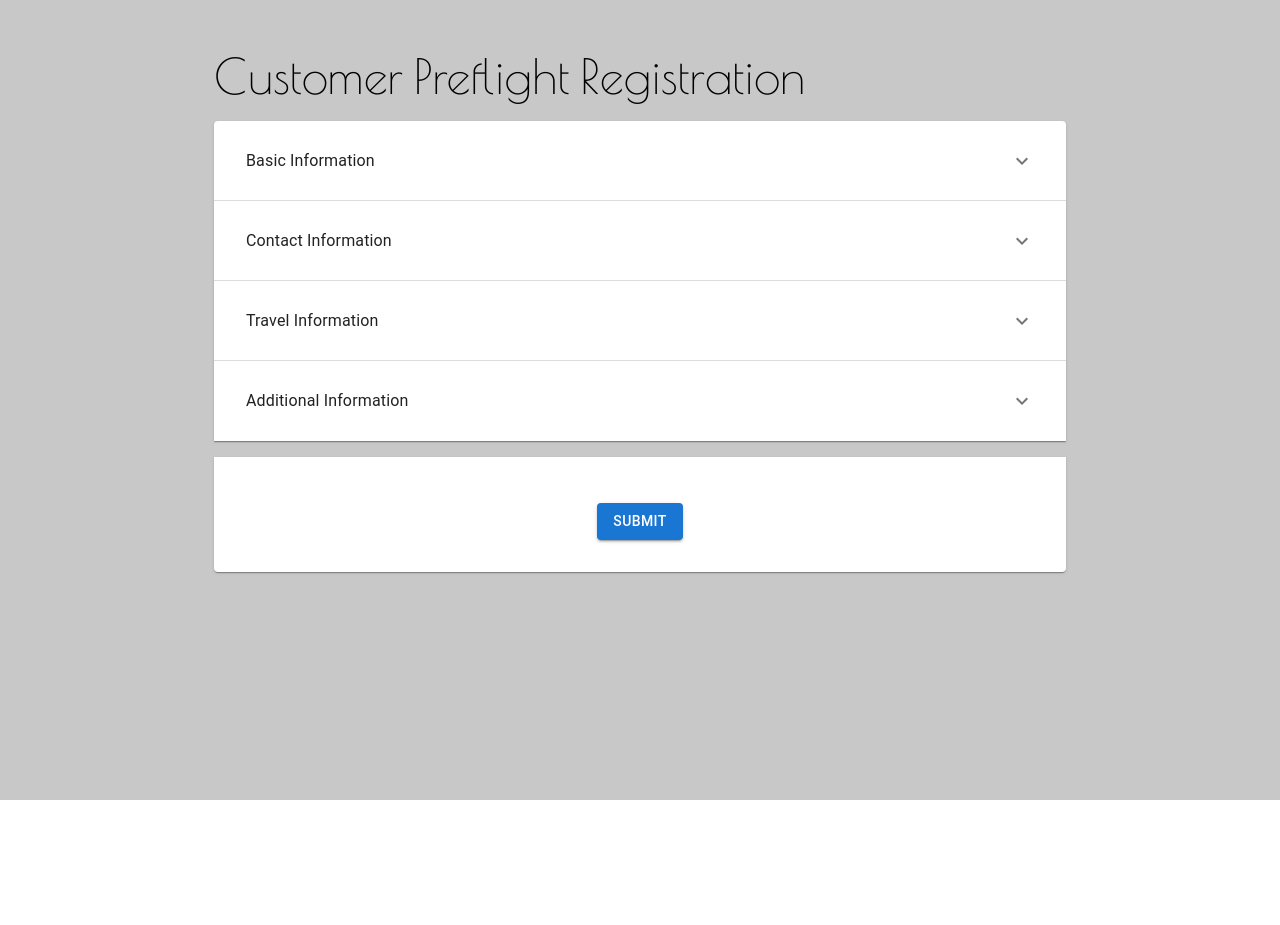
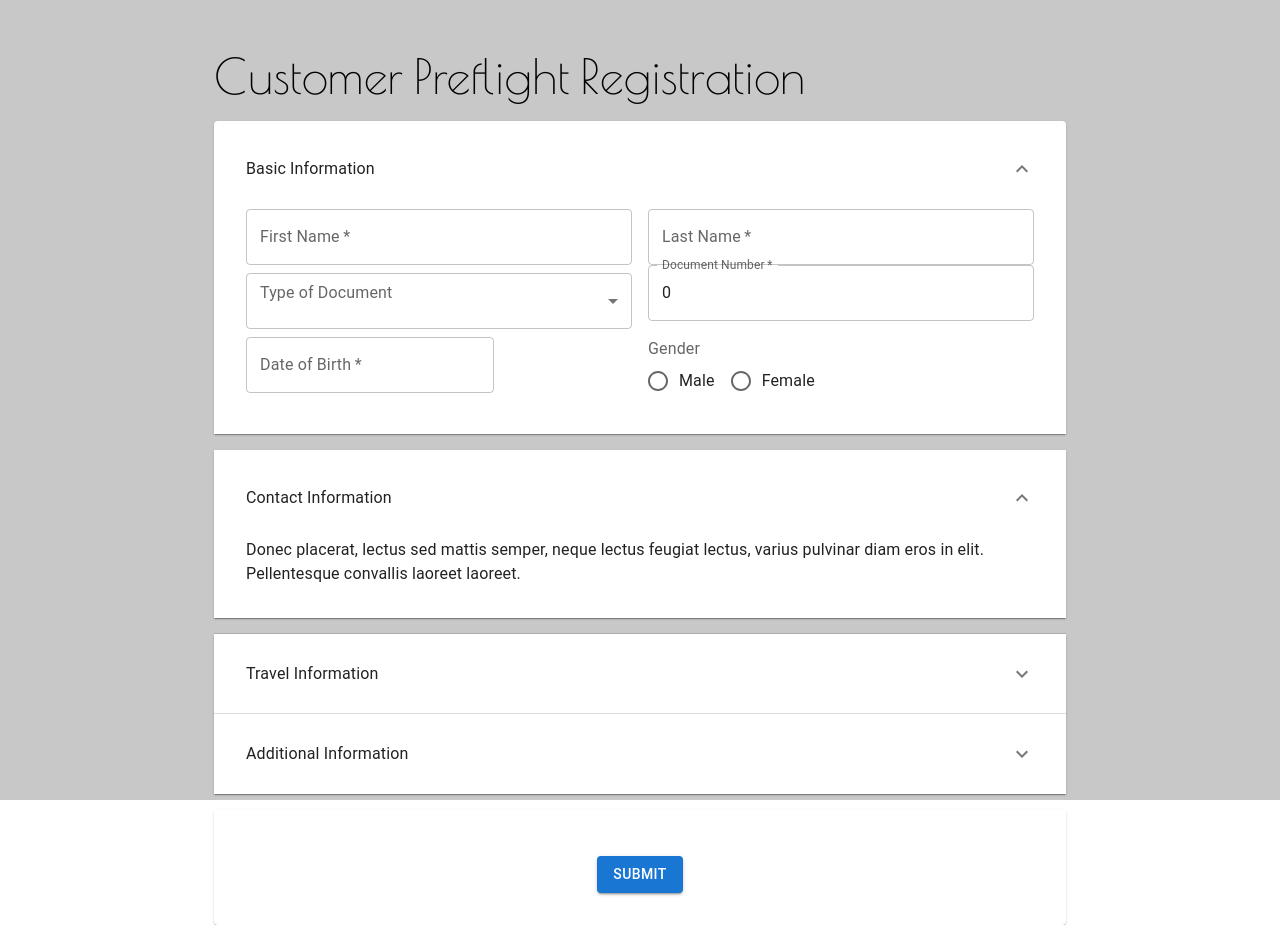
Before and after one commit to DanielRed007/th7-trip-registration, a Next.js app in the folder client/: page /register in a window 1280 px wide. Before the commit the page ends 800 px from the top, so only its background shows below. Built offline with nearby package versions, Linux system fonts and the light colour scheme.

Commit message:
another input radion component and start for input validation

```diff
--- a/client/pages/components/shared/DateInput.tsx
+++ b/client/pages/components/shared/DateInput.tsx
@@ -1,10 +1,11 @@
 
 
-import React from "react";
-import DateFnsUtils from "@date-io/date-fns";
-import DatePicker from '@mui/lab/DatePicker';
-import { Controller, useFormContext } from "react-hook-form";
-import LocalizationProvider from '@mui/lab/LocalizationProvider';
+import React, { useState } from "react";
+import TextField from '@mui/material/TextField';
+import { AdapterDateFns } from '@mui/x-date-pickers/AdapterDateFns';
+import { LocalizationProvider } from '@mui/x-date-pickers/LocalizationProvider';
+import { DatePicker } from '@mui/x-date-pickers/DatePicker';
+import { Controller } from "react-hook-form";
 const DATE_FORMAT = "dd-MMM-yy";
 
 export interface FormInputProps {
@@ -13,31 +14,27 @@ export interface FormInputProps {
     label: string;
     setValue?: any;
     type?: string;
-    options?: any
+    options?: any;
+    required?: boolean;
 }
 
 
-export const DateInput = ({ name, control, label }: FormInputProps) => {
+export const DateInput = ({ name, control, label, required }: FormInputProps) => {
+  const [value, setValue] = useState<Date | null>(null);
+
   return (
-    <LocalizationProvider utils={DateFnsUtils}>
+    <LocalizationProvider dateAdapter={AdapterDateFns}>
       <Controller
         name={name}
         control={control}
         render={({ field, fieldState, formState }) => (
           <DatePicker
-            fullWidth
-            variant="inline"
-            defaultValue={new Date()}
-            id={`date-${Math.random()}`}
             label={label}
-            rifmFormatter={(val:any) => val.replace(/[^[a-zA-Z0-9-]*$]+/gi, "")}
-            refuse={/[^[a-zA-Z0-9-]*$]+/gi}
-            autoOk
-            KeyboardButtonProps={{
-              "aria-label": "change date",
+            value={value}
+            onChange={(newValue) => {
+              setValue(newValue);
             }}
-            format={DATE_FORMAT}
-            {...field}
+            renderInput={(params) => <TextField required={required} {...params} />}
           />
         )}
       />
--- a/client/pages/components/shared/InputDropdown.tsx
+++ b/client/pages/components/shared/InputDropdown.tsx
@@ -16,14 +16,16 @@ export interface FormInputProps {
     label: string;
     setValue?: any;
     type?: string;
-    options?: any
+    options?: any;
+    required?: boolean
 }
 
 export const InputDropdown: React.FC<FormInputProps> = ({
   name,
   control,
   label,
-  options
+  options,
+  required
 }) => {
   const generateSingleOptions = (dropdownOptions: any[]) => {
     return dropdownOptions.map((option: any) => {
@@ -40,7 +42,7 @@ export const InputDropdown: React.FC<FormInputProps> = ({
       <InputLabel>{label}</InputLabel>
       <Controller
         render={({ field: { onChange, value } }) => (
-          <Select className={styles.defaultDropdownStyles} onChange={onChange} value={value}>
+          <Select required={required} className={styles.defaultDropdownStyles} onChange={onChange} value={value}>
             {generateSingleOptions(options)}
           </Select>
         )}
--- /dev/null
+++ b/client/pages/components/shared/RadioInput.tsx
@@ -0,0 +1,59 @@
+import React from "react";
+import {
+  FormControl,
+  FormControlLabel,
+  FormLabel,
+  Radio,
+  RadioGroup,
+} from "@mui/material";
+import { Controller } from "react-hook-form";
+
+export interface FormInputProps {
+    name: string;
+    control: any;
+    label: string;
+    setValue?: any;
+    type?: string;
+    options?: any;
+    required?: boolean;
+    row?: boolean
+}
+
+export const RadioInput: React.FC<FormInputProps> = ({
+  name,
+  control,
+  label,
+  options,
+  required,
+  row
+}) => {
+  const generateRadioOptions = () => {
+    return options.map((singleOption: any, optionIndex: any) => (
+      <FormControlLabel
+        key={optionIndex}
+        value={singleOption.value}
+        label={singleOption.label}
+        control={<Radio required={required} />}
+      />
+    ));
+  };
+
+  return (
+    <FormControl component="fieldset">
+      <FormLabel component="legend">{label}</FormLabel>
+      <Controller
+        name={name}
+        control={control}
+        render={({
+          field: { onChange, value },
+          fieldState: { error },
+          formState,
+        }) => (
+          <RadioGroup row={row} value={value} onChange={onChange}>
+            {generateRadioOptions()}
+          </RadioGroup>
+        )}
+      />
+    </FormControl>
+  );
+};
--- a/client/pages/components/shared/TextInput.tsx
+++ b/client/pages/components/shared/TextInput.tsx
@@ -11,9 +11,10 @@ export interface FormInputProps {
     label: string;
     setValue?: any;
     type: string;
+    required?: boolean;
 }
 
-export const TextInput = ({ name, control, label, type }: FormInputProps) => {
+export const TextInput = ({ name, control, label, type, required }: FormInputProps) => {
   return (
     <Controller
         name={name}
@@ -34,6 +35,8 @@ export const TextInput = ({ name, control, label, type }: FormInputProps) => {
             label={label}
             variant="outlined"
             type={type}
+            required={required || false}
+            // color={"error"}
         />
         )}
     />
--- a/client/pages/register.tsx
+++ b/client/pages/register.tsx
@@ -16,6 +16,7 @@ import ExpandMoreIcon from '@mui/icons-material/ExpandMore';
 import { TextInput } from "./components/shared/TextInput";
 import { InputDropdown } from "./components/shared/InputDropdown";
 import { DateInput } from "./components/shared/DateInput";
+import { RadioInput } from "./components/shared/RadioInput";
 
 // Basic info
 // Name - string
@@ -48,48 +49,79 @@ type FormValues = {
 };
 
 interface IFormInput {
-  textValue: string;
-  radioValue: string;
-  checkboxValue: string[];
-  dateValue: Date;
-  dropdownValue: string;
-  sliderValue: number;
+  // textValue: string;
+  // radioValue: string;
+  // checkboxValue: string[];
+  // dateValue: Date;
+  // dropdownValue: string;
+  // sliderValue: number;
+  firstName: string;
+  lastName: string;
+  typeOfDocument: string;
+  documentNumber: number;
+  dateOfBirth: string;
+  gender: string
 }
 
 const defaultValues = {
   firstName: "",
   lastName: "",
   typeOfDocument: "",
-  documentNumber: "",
+  documentNumber: 0,
   dateOfBirth: "",
   gender: "",
-  checkboxValue: [],
-  dateValue: new Date(),
-  dropdownValue: "",
-  sliderValue: 0,
+  // checkboxValue: [],
+  // dateValue: new Date(),
+  // dropdownValue: "",
+  // sliderValue: 0,
 };
 
 // https://github.com/Mohammad-Faisal/react-hook-form-material-ui/blob/master/src/FormDemo.tsx
 
 function Register() {
-  const [expanded, setExpanded] = useState<string | false>(false);
+  const [expanded, setExpanded] = useState(false);
   const methods = useForm<IFormInput>({ defaultValues: defaultValues });
-  const { handleSubmit, reset, control, setValue, watch } = methods;
-  const onSubmit = (data: any) => console.log(data);
+  const { handleSubmit, reset, control, setValue, watch, formState } = methods;
+  const onSubmit = (data: any) => {
+    console.log(data);
+    console.log(formState, "My Control");
+  };
+
+  const handleChange = (panel: string) => (event: SyntheticEvent, isExpanded: boolean) => {
+    // setExpanded(isExpanded ? panel : false);
+  };
+
+  const step1Valid = ():boolean => {
+    console.log(formState);
+
+    return formState.isValid;
+  }
+
+  const validateStep = () => {
 
 
-  const handleChange = (panel: string) => (event: SyntheticEvent, isExpanded: boolean) => {
-    setExpanded(isExpanded ? panel : false);
+    return !expanded;
   };
 
   const dropdownOptions = [
     {
-      label: "Dropdown Option 1",
-      value: "1",
+      label: "Passport",
+      value: "passport",
     },
     {
-      label: "Dropdown Option 2",
-      value: "2",
+      label: "Document Id",
+      value: "documentId",
+    },
+  ];
+
+  const genderOptions = [
+    {
+      label: "Male",
+      value: "male",
+    },
+    {
+      label: "Female",
+      value: "female",
     },
   ];
 
@@ -109,7 +141,7 @@ function Register() {
 
           <form onSubmit={handleSubmit(onSubmit)}>
 
-            <Accordion sx={{padding: "1rem"}} expanded={expanded === 'panel1'} onChange={handleChange('panel1')}>
+            <Accordion sx={{padding: "1rem"}} expanded={true} onChange={handleChange('panel1')}>
               <AccordionSummary
                   expandIcon={<ExpandMoreIcon />}
                   aria-controls="panel1bh-content"
@@ -129,6 +161,7 @@ function Register() {
                       control={control}
                       label="First Name"
                       type="text"
+                      required={true}
                     />
                   </Grid>
                   <Grid item xs={6}>
@@ -137,6 +170,7 @@ function Register() {
                       control={control}
                       label="Last Name"
                       type="text"
+                      required={true}
                     />
                   </Grid>
                 </Grid>
@@ -148,6 +182,7 @@ function Register() {
                       control={control}
                       label="Type of Document"
                       options={dropdownOptions}
+                      required={true}
                     />
                   </Grid>
                   <Grid item xs={6}>
@@ -156,6 +191,7 @@ function Register() {
                       control={control}
                       label="Document Number"
                       type="number"
+                      required={true}
                     />
                   </Grid>
                 </Grid>
@@ -166,14 +202,17 @@ function Register() {
                       name="dateOfBirth"
                       control={control}
                       label="Date of Birth"
+                      required={true}
                     />
                   </Grid>
                   <Grid item xs={6}>
-                    <TextInput
-                      name="documentNumber"
+                    <RadioInput
+                      name="gender"
                       control={control}
-                      label="Document Number"
-                      type="number"
+                      label="Gender"
+                      options={genderOptions}
+                      row={true}
+                      required={false}
                     />
                   </Grid>
                 </Grid>
@@ -181,7 +220,7 @@ function Register() {
               </AccordionDetails>
             </Accordion>
 
-            <Accordion sx={{padding: "1rem"}} expanded={expanded === 'panel2'} onChange={handleChange('panel2')}>
+            <Accordion sx={{padding: "1rem"}} expanded={true} onChange={handleChange('panel2')}>
               <AccordionSummary
                   expandIcon={<ExpandMoreIcon />}
                   aria-controls="panel2bh-content"
@@ -201,7 +240,7 @@ function Register() {
               </AccordionDetails>
             </Accordion>
 
-            <Accordion sx={{padding: "1rem"}} expanded={expanded === 'panel3'} onChange={handleChange('panel3')}>
+            <Accordion sx={{padding: "1rem"}} expanded={false} onChange={handleChange('panel3')}>
               <AccordionSummary
                   expandIcon={<ExpandMoreIcon />}
                   aria-controls="panel3bh-content"
@@ -222,7 +261,7 @@ function Register() {
               </AccordionDetails>
             </Accordion>
 
-            <Accordion sx={{padding: "1rem"}} expanded={expanded === 'panel4'} onChange={handleChange('panel4')}>
+            <Accordion sx={{padding: "1rem"}} expanded={false} onChange={handleChange('panel4')}>
               <AccordionSummary
                   expandIcon={<ExpandMoreIcon />}
                   aria-controls="panel4bh-content"
```
